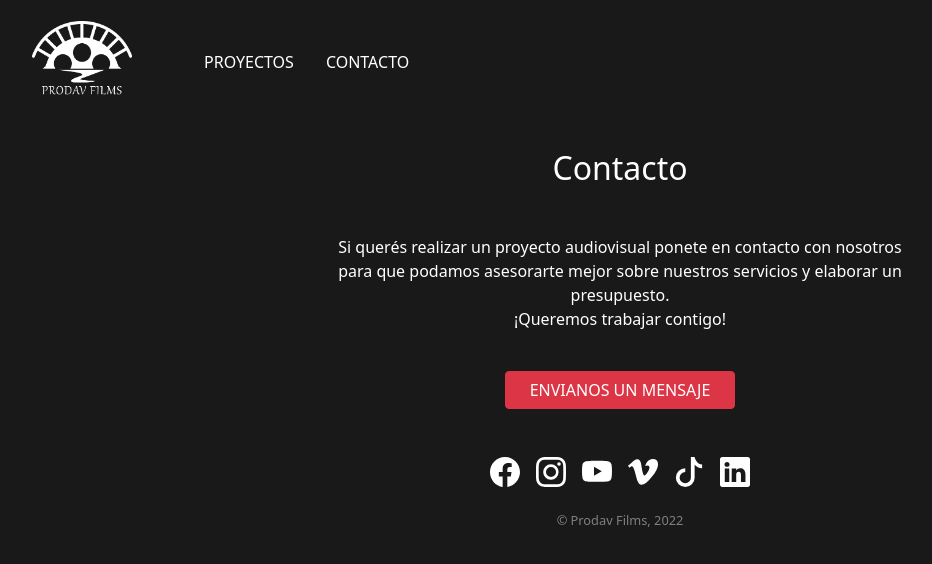
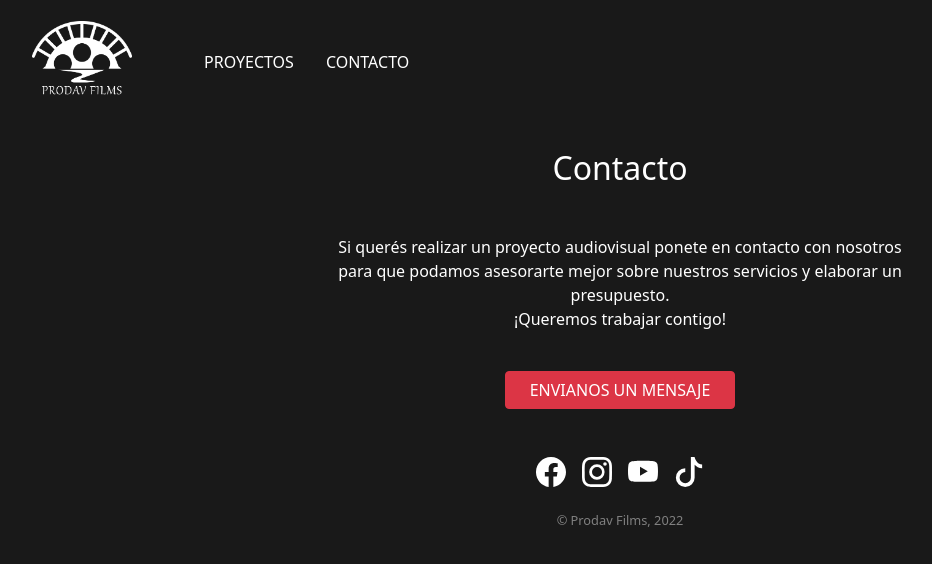
Before and after one commit to santivillabal/prodavFilms, a website: page pages/contacto.html in a window 1280 px wide. Shown: the whole page, without its empty margins (20-952 px from the left). Drawn offline with nearby package versions, Linux system fonts and the light colour scheme; a web font is replaced by a local one.

Commit message:
Update RRSS en pages

```diff
--- a/pages/contacto.html
+++ b/pages/contacto.html
@@ -59,17 +59,9 @@
                 <path d="M8.051 1.999h.089c.822.003 4.987.033 6.11.335a2.01 2.01 0 0 1 1.415 1.42c.101.38.172.883.22 1.402l.01.104.022.26.008.104c.065.914.073 1.77.074 1.957v.075c-.001.194-.01 1.108-.082 2.06l-.008.105-.009.104c-.05.572-.124 1.14-.235 1.558a2.007 2.007 0 0 1-1.415 1.42c-1.16.312-5.569.334-6.18.335h-.142c-.309 0-1.587-.006-2.927-.052l-.17-.006-.087-.004-.171-.007-.171-.007c-1.11-.049-2.167-.128-2.654-.26a2.007 2.007 0 0 1-1.415-1.419c-.111-.417-.185-.986-.235-1.558L.09 9.82l-.008-.104A31.4 31.4 0 0 1 0 7.68v-.123c.002-.215.01-.958.064-1.778l.007-.103.003-.052.008-.104.022-.26.01-.104c.048-.519.119-1.023.22-1.402a2.007 2.007 0 0 1 1.415-1.42c.487-.13 1.544-.21 2.654-.26l.17-.007.172-.006.086-.003.171-.007A99.788 99.788 0 0 1 7.858 2h.193zM6.4 5.209v4.818l4.157-2.408L6.4 5.209z"/>
                 </svg>
               </a>
-              <a href="https://vimeo.com/user187042732" class="bi-vimeo"><svg xmlns="http://www.w3.org/2000/svg" width="30" height="30" fill="currentColor" class="bi bi-vimeo mx-2" viewBox="0 0 16 16">
-                <path d="M15.992 4.204c-.071 1.556-1.158 3.687-3.262 6.393-2.175 2.829-4.016 4.243-5.522 4.243-.933 0-1.722-.861-2.367-2.583L3.55 7.523C3.07 5.8 2.556 4.94 2.007 4.94c-.118 0-.537.253-1.254.754L0 4.724a209.56 209.56 0 0 0 2.334-2.081c1.054-.91 1.845-1.388 2.373-1.437 1.243-.123 2.01.728 2.298 2.553.31 1.968.526 3.19.646 3.666.36 1.631.756 2.446 1.186 2.445.334 0 .836-.53 1.508-1.587.671-1.058 1.03-1.863 1.077-2.415.096-.913-.263-1.37-1.077-1.37a3.022 3.022 0 0 0-1.185.261c.789-2.573 2.291-3.825 4.508-3.756 1.644.05 2.419 1.117 2.324 3.2z"/>
-              </svg>
-              </a>
               <a href="https://www.tiktok.com/@prodavfilms" class="bi-tiktok"><svg xmlns="http://www.w3.org/2000/svg" width="30" height="30" fill="currentColor" class="bi bi-tiktok mx-2" viewBox="0 0 16 16">
                 <path d="M9 0h1.98c.144.715.54 1.617 1.235 2.512C12.895 3.389 13.797 4 15 4v2c-1.753 0-3.07-.814-4-1.829V11a5 5 0 1 1-5-5v2a3 3 0 1 0 3 3V0Z"/>
               </svg>
-              </a>
-              <a href="https://www.linkedin.com/company/prodavfilms/" class="bi-linkedin"><svg xmlns="http://www.w3.org/2000/svg" width="30" height="30" fill="currentColor" class="bi bi-linkedin mx-2" viewBox="0 0 16 16">
-                <path d="M0 1.146C0 .513.526 0 1.175 0h13.65C15.474 0 16 .513 16 1.146v13.708c0 .633-.526 1.146-1.175 1.146H1.175C.526 16 0 15.487 0 14.854V1.146zm4.943 12.248V6.169H2.542v7.225h2.401zm-1.2-8.212c.837 0 1.358-.554 1.358-1.248-.015-.709-.52-1.248-1.342-1.248-.822 0-1.359.54-1.359 1.248 0 .694.521 1.248 1.327 1.248h.016zm4.908 8.212V9.359c0-.216.016-.432.08-.586.173-.431.568-.878 1.232-.878.869 0 1.216.662 1.216 1.634v3.865h2.401V9.25c0-2.22-1.184-3.252-2.764-3.252-1.274 0-1.845.7-2.165 1.193v.025h-.016a5.54 5.54 0 0 1 .016-.025V6.169h-2.4c.03.678 0 7.225 0 7.225h2.4z"/>
-                </svg>
               </a>
             </div>
         </div>
```
Also changed, not shown: pages/corto.html (+0 -8 lines), pages/proyectos.html (+0 -8 lines).
